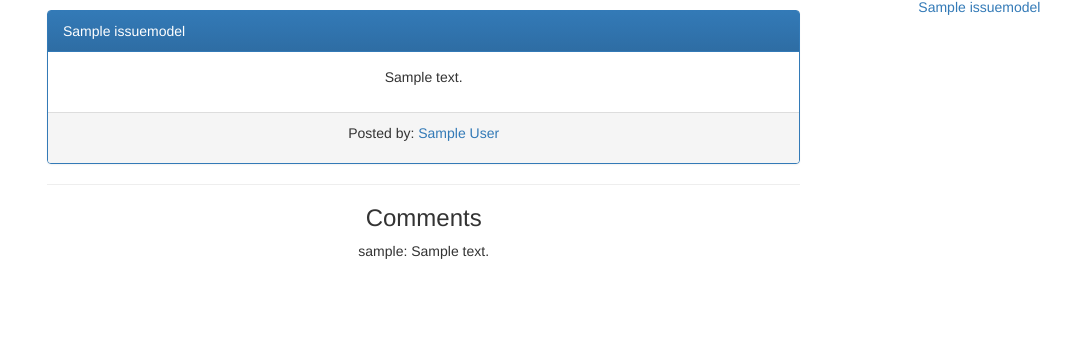
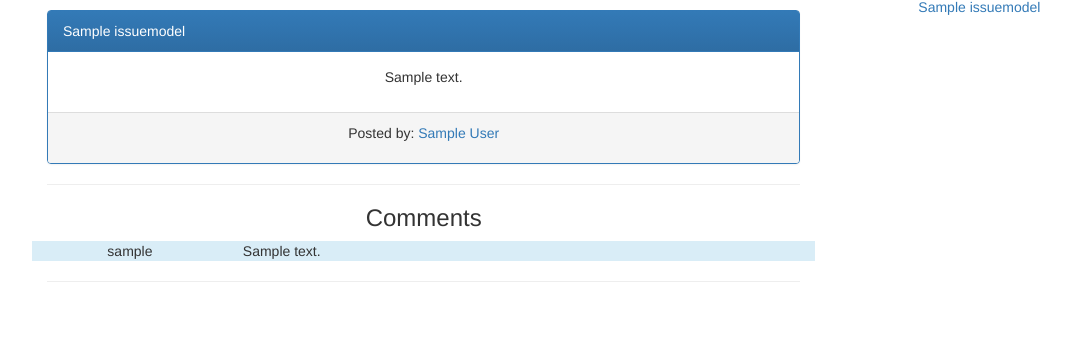
Before and after one commit to TaigaTenori/project5-IssueTracker, a Django app: page /issues/1 in a window 1280 px wide. Shown: the part 274-617 px from the top of the page, without its empty margins (88-1159 px from the left). Run offline with Django 3.2, Linux system fonts and the light colour scheme; tables that the repository leaves empty hold one stand-in row (values such as "Sample post"); some libraries are stand-ins or nearby versions.

Commit message:
Styled comments displaying

```diff
--- a/comments/views.py
+++ b/comments/views.py
@@ -16,6 +16,6 @@ def add_comment(request, issue_id):
             tmp.issue = get_object_or_404(IssueModel, pk = issue_id)
             tmp.save()
             messages.success(request, "Your comment has been added.")
-            #return redirect(reverse('home'))
+            #return redirect(reverse('issue_details',))
 
-    return redirect(reverse('home'))
+    return redirect(reverse('issue_details', args=[issue_id]))
--- a/issues/templates/issue_details.html
+++ b/issues/templates/issue_details.html
@@ -25,13 +25,23 @@
     <hr/>
     <h3> Comments </h3>
     {% for comment in comments %}
-        <p> {{ comment.author }}: {{ comment.text }} </p>
+        <div class="row rounded" style="margin-top: 10px">
+        {% if forloop.counter|divisibleby:2 %}
+            <div class="col-md-3 bg-success">{{ comment.author }}</div><div class="bg-success text-left col-md-9"> {{ comment.text }}</div>
+        {% else %}
+            <div class="col-md-3 bg-info">{{ comment.author }}</div><div class="text-left bg-info col-md-9"> {{ comment.text }}</div>
+        {% endif %}
+        </div>
     {% endfor %}
+    <hr/>
     {% if user.is_authenticated %}
-    <form action="{% url 'add_comment' issue.id %}" method="POST">
-        {% bootstrap_form comment_form %}
-        {% csrf_token %}
-        <button type="submit" > Submit</button>
-    </form>
+
+        <form action="{% url 'add_comment' issue.id %}" method="POST">
+            {% bootstrap_form comment_form %}
+            {% csrf_token %}
+            <button type="submit" > Submit</button>
+        </form>
+
     {% endif %}
+
 {% endblock content %}
--- a/static/css/style.css
+++ b/static/css/style.css
@@ -49,3 +49,7 @@ a.issue_remove_link:hover {
   color: red;
   text-decoration: none;
 }
+
+.rounded {
+  border-radius: 10px;
+}
```
